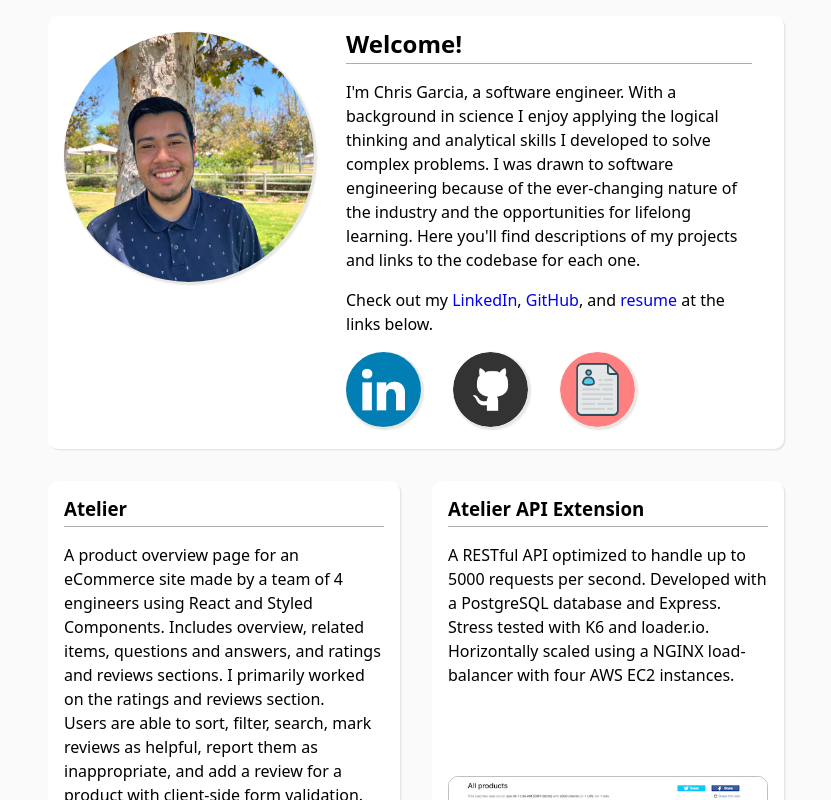
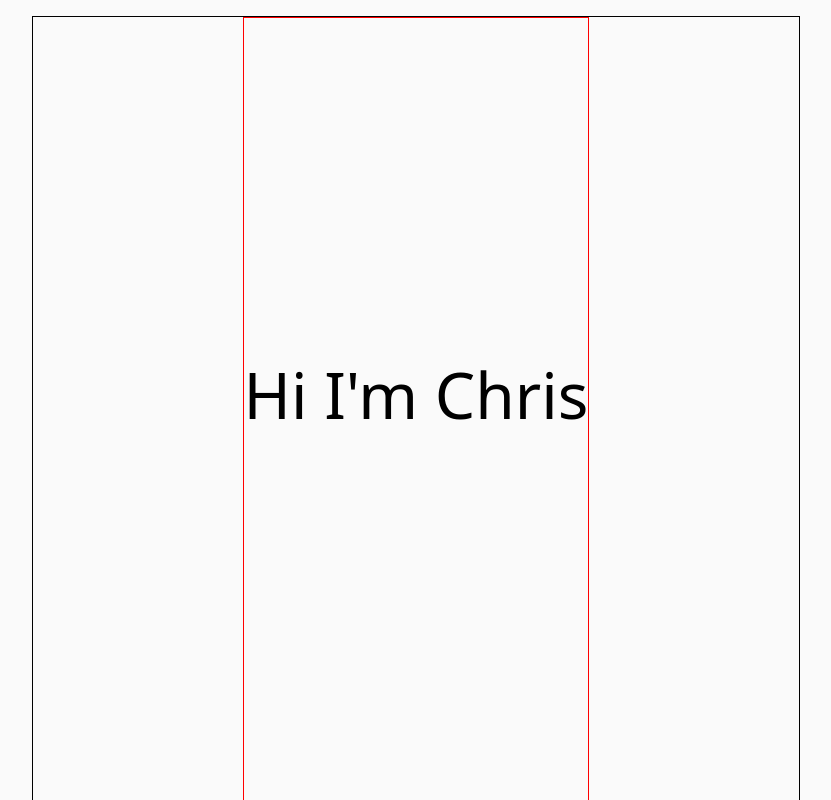
Before and after one commit to cegarcia96/portfolio, a React (Create React App) app: page / in a window 1280 px wide. Shown: the top 800 px of the page, without its empty margins (224-1055 px from the left). Built offline with nearby package versions, Linux system fonts and the light colour scheme.

Commit message:
started landing page

```diff
--- a/src/components/App.js
+++ b/src/components/App.js
@@ -1,9 +1,11 @@
-import About from './About'
-import Projects from './Projects'
+import About from './About';
+import Projects from './Projects';
+import Welcome from './Welcome';
 
 function App() {
   return (
     <div className="main-container">
+      <Welcome />
       <About />
       <Projects />
     </div>
--- /dev/null
+++ b/src/components/Welcome.js
@@ -0,0 +1,17 @@
+import { useState } from 'react';
+
+function Welcome () {
+  const [description, setDescription] = useState(false);
+  const [scrollDown, setScrollDown] = useState(false);
+
+  return (
+    <div className="welcome-container">
+      <div className="welcome-content">
+        <div className="welcome-intro" onAnimationEnd={() => setDescription(true)}> Hi I'm Chris</div>
+        {description ? <div className="welcome-description">A Software Engineer</div> : <div className="welcome-description-hidden">A Software Engineer</div>}
+      </div>
+    </div>
+  )
+}
+
+export default Welcome;
--- a/src/index.css
+++ b/src/index.css
@@ -21,6 +21,52 @@ body {
   margin-top: 1rem;
   margin-bottom: 1rem;
   background-color: #fafafa;
+}
+
+/* Welcome */
+@keyframes fadeIn {
+  from {opacity: 0;}
+  to {opacity: 1;}
+}
+
+.welcome-container {
+  line-height: normal;
+  height: 100vh;
+  width: 100%;
+  display: flex;
+  justify-content: center;
+  align-items: center;
+  flex-direction: column;
+  border: solid 1px black;
+}
+
+.welcome-content {
+  display: flex;
+  justify-content: center;
+  align-items: center;
+  flex-direction: column;
+  height: 100%;
+  border: solid 1px red;
+}
+
+.welcome-intro {
+  display: flex;
+  font-size: 4rem;
+  animation-name: fadeIn;
+  animation-duration: 1s;
+}
+
+.welcome-description-hidden {
+  visibility: hidden;
+  display: flex;
+  font-size: 2rem;
+}
+
+.welcome-description {
+  display: flex;
+  font-size: 2rem;
+  animation-name: fadeIn;
+  animation-duration: 0.5s;
 }
 
 /* About */
@@ -216,43 +262,3 @@ a:hover {
     margin-bottom: 1rem;
   }
 }
-
-/* modal */
-@keyframes fadeIn {
-  0% { opacity: 0}
-  100% { opacity: 1}
-}
-
-
-.modal-background {
-  z-index: 2;
-  position: fixed;
-  left: 0;
-  top: 0;
-  right: 0;
-  bottom: 0;
-  background-color: rgba(0, 0, 0, 0.5);
-  display: flex;
-  flex-direction: column;
-  align-items: center;
-  justify-content: center;
-  padding: 5%;
-  animation-name: fadeIn;
-  animation-duration: 0.2s;
-};
-
-.modal-body {
-  flex-direction: column;
-  width: fit-content;
-  align-items: center;
-  justify-content: center;
-}
-
-.project-image {
-  max-width: auto;
-  height: 75%;
-  max-height: 95vh;
-  border-radius: 10px;
-  border: solid 1px rgba(0, 0, 0, 0.25);
-  margin-top: 10%;
-}
```
